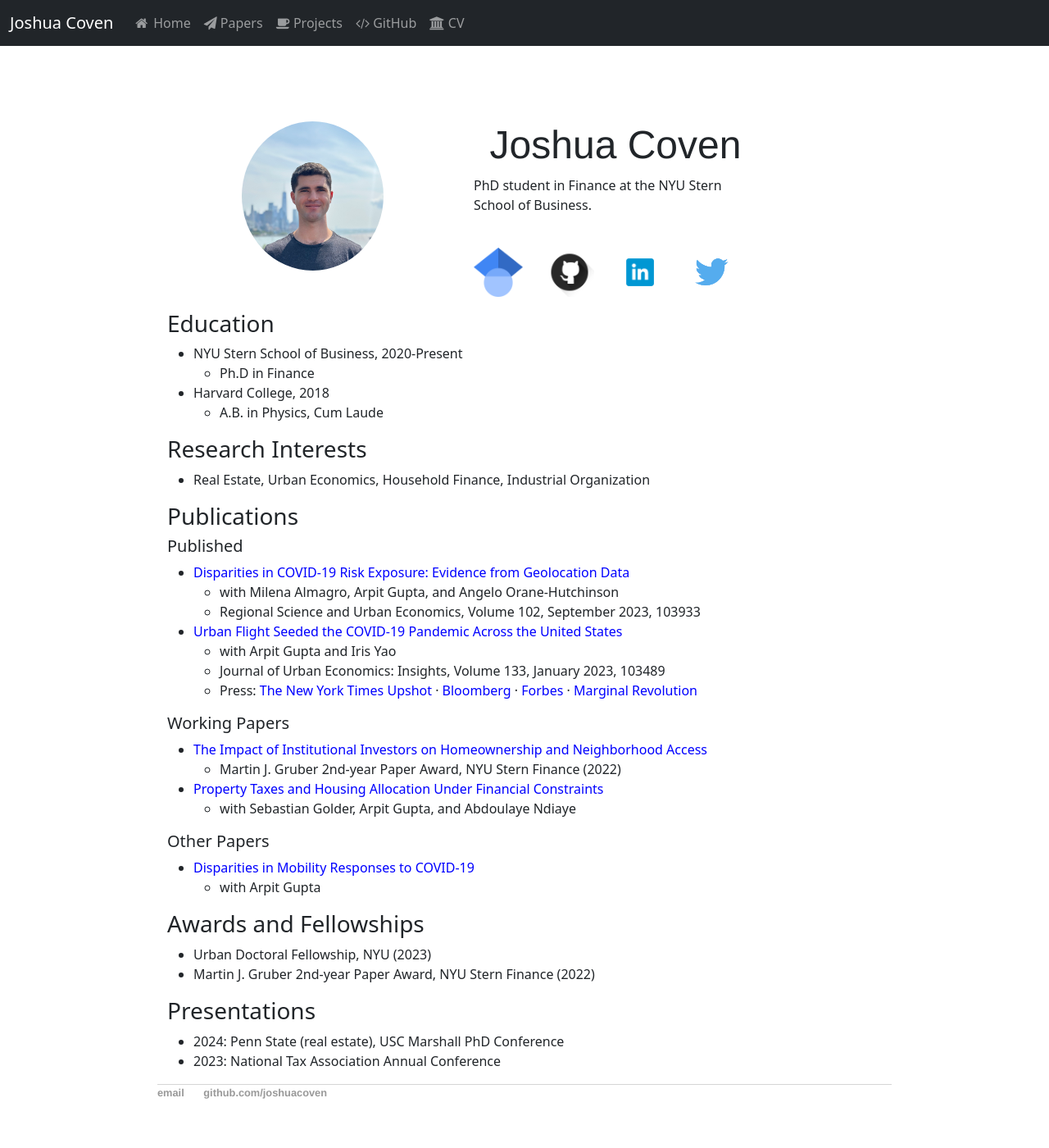
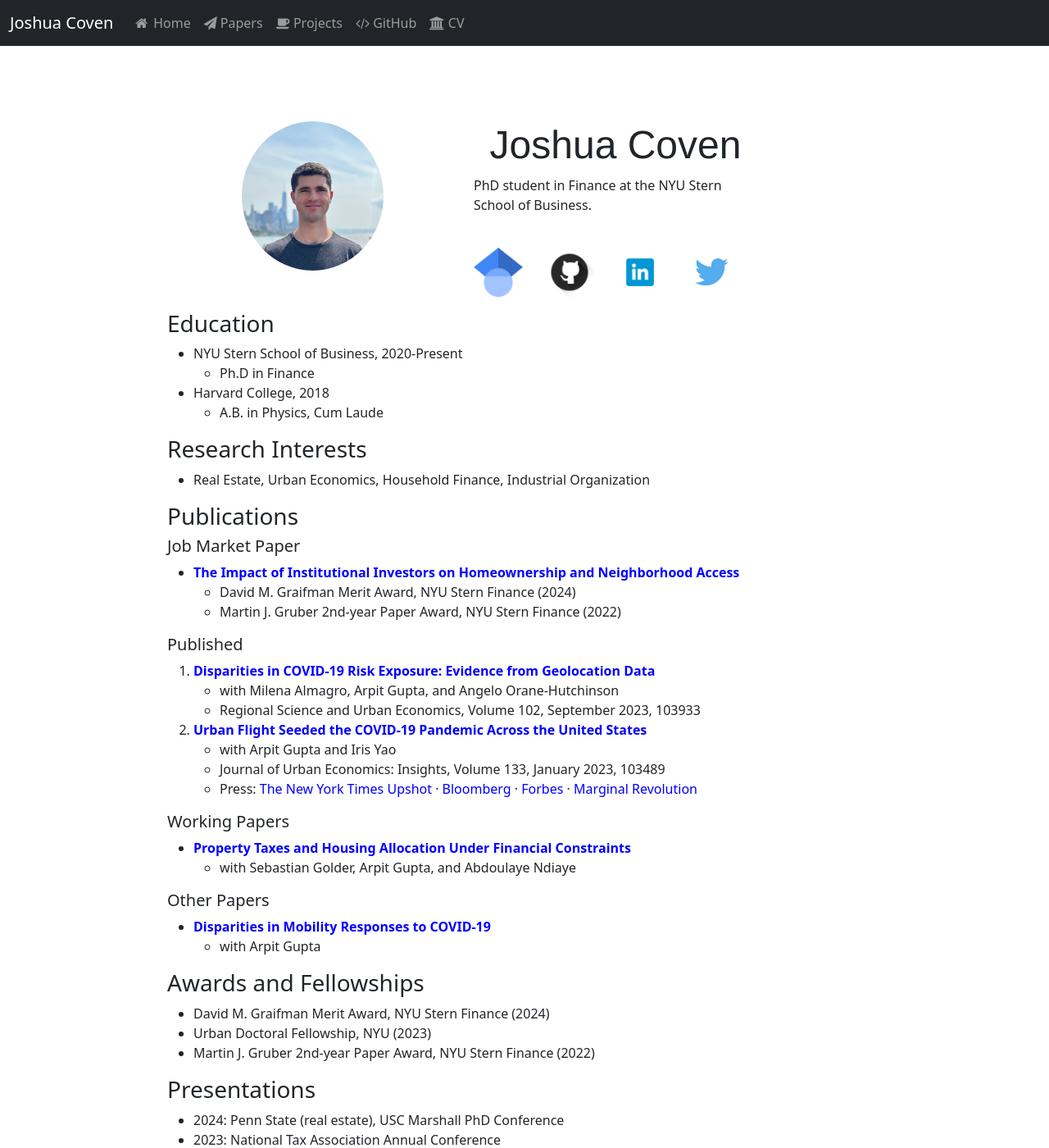
Before and after one commit to joshuacoven/joshuacoven.github.io, a Jekyll site: the page built from _pages/cv.md, in a window 1280 px wide and 1400 px high. Shown: the whole window at 82% size. Built offline with Jekyll 4.4.1, drawn with Linux system fonts in a browser that asks for light colours.

Commit message:
added cv

```diff
--- a/_layouts/default.html
+++ b/_layouts/default.html
@@ -16,7 +16,7 @@
 						<a class="nav-link" href="{{site.url}}/#Papers"><i class="fa fa-paper-plane"></i> Papers</a>
 						<a class="nav-link" href="{{site.url}}/#Projects"><i class="fa fa-coffee"></i> Projects</a>
 						<a class="nav-link" href="https://github.com/joshuacoven"><i class="fa fa-code"></i> GitHub</a>
-						<a class="nav-link" href="{{site.url}}/cv/"><i class="fa fa-university"></i> CV</a>
+						<a class="nav-link" href="{{site.url}}/assets/CVJoshuaCoven.pdf"><i class="fa fa-university"></i> CV</a>
 					</div>
 				  </div>
 				</div>
--- a/_pages/cv.md
+++ b/_pages/cv.md
@@ -46,36 +46,40 @@ permalink: /cv/
 
 ### Publications
 
+##### Job Market Paper
+* <a href = "https://papers.ssrn.com/sol3/papers.cfm?abstract_id=4554831" style = "color: blue">
+        **The Impact of Institutional Investors on Homeownership and Neighborhood Access**
+        </a>
+    * David M. Graifman Merit Award, NYU Stern Finance (2024)
+    * Martin J. Gruber 2nd-year Paper Award, NYU Stern Finance (2022)
+
 ##### Published
-* <a href = "https://www.sciencedirect.com/science/article/pii/S0166046223000686" style = "color: blue">
-            Disparities in COVID-19 Risk Exposure: Evidence from Geolocation Data
+1. <a href = "https://www.sciencedirect.com/science/article/pii/S0166046223000686" style = "color: blue">
+            **Disparities in COVID-19 Risk Exposure: Evidence from Geolocation Data**
             </a>
     * with Milena Almagro, Arpit Gupta, and Angelo Orane-Hutchinson
     * Regional Science and Urban Economics, Volume 102, September 2023, 103933
-* <a href = "https://www.sciencedirect.com/science/article/pii/S0094119022000663" style = "color: blue">
-            Urban Flight Seeded the COVID-19 Pandemic Across the United States
+2. <a href = "https://www.sciencedirect.com/science/article/pii/S0094119022000663" style = "color: blue">
+            **Urban Flight Seeded the COVID-19 Pandemic Across the United States**
         </a>
     * with Arpit Gupta and Iris Yao
     * Journal of Urban Economics: Insights, Volume 133, January 2023, 103489
     * Press: <a href = "https://www.nytimes.com/interactive/2020/05/15/upshot/who-left-new-york-coronavirus.html" style = "color: blue">The New York Times Upshot</a> · <a href = "https://www.bloomberg.com/news/articles/2020-08-14/nyc-crime-spike-is-last-straw-pushing-anxious-residents-to-flee" style = "color: blue">Bloomberg</a> · <a href = "https://www.forbes.com/sites/williamhaseltine/2020/12/21/urban-flight-due-to-covid-19-is-temporary-not-permanent/?sh=6ab583d84cd5" style = "color: blue">Forbes</a> · <a href = "https://marginalrevolution.com/marginalrevolution/2020/04/escape-from-new-york.html" style = "color: blue">Marginal Revolution</a>
 
 ##### Working Papers
-* <a href = "https://papers.ssrn.com/sol3/papers.cfm?abstract_id=4554831" style = "color: blue">
-        The Impact of Institutional Investors on Homeownership and Neighborhood Access
-        </a>
-    * Martin J. Gruber 2nd-year Paper Award, NYU Stern Finance (2022)
 * <a href = "https://papers.ssrn.com/sol3/papers.cfm?abstract_id=4880480" style = "color: blue">
-        Property Taxes and Housing Allocation Under Financial Constraints
+        **Property Taxes and Housing Allocation Under Financial Constraints**
         </a>
     * with Sebastian Golder, Arpit Gupta, and Abdoulaye Ndiaye
 
 ##### Other Papers
 * <a href = "https://static1.squarespace.com/static/56086d00e4b0fb7874bc2d42/t/608ee7c73b4783281770b994/1619978187759/COVID_Disparities.pdf" style = "color: blue">
-        Disparities in Mobility Responses to COVID-19
+        **Disparities in Mobility Responses to COVID-19**
         </a>
     * with Arpit Gupta
 
 ### Awards and Fellowships
+* David M. Graifman Merit Award, NYU Stern Finance (2024)
 * Urban Doctoral Fellowship, NYU (2023)
 * Martin J. Gruber 2nd-year Paper Award, NYU Stern Finance (2022)
 
```
Also changed, not shown: 1 other file.
